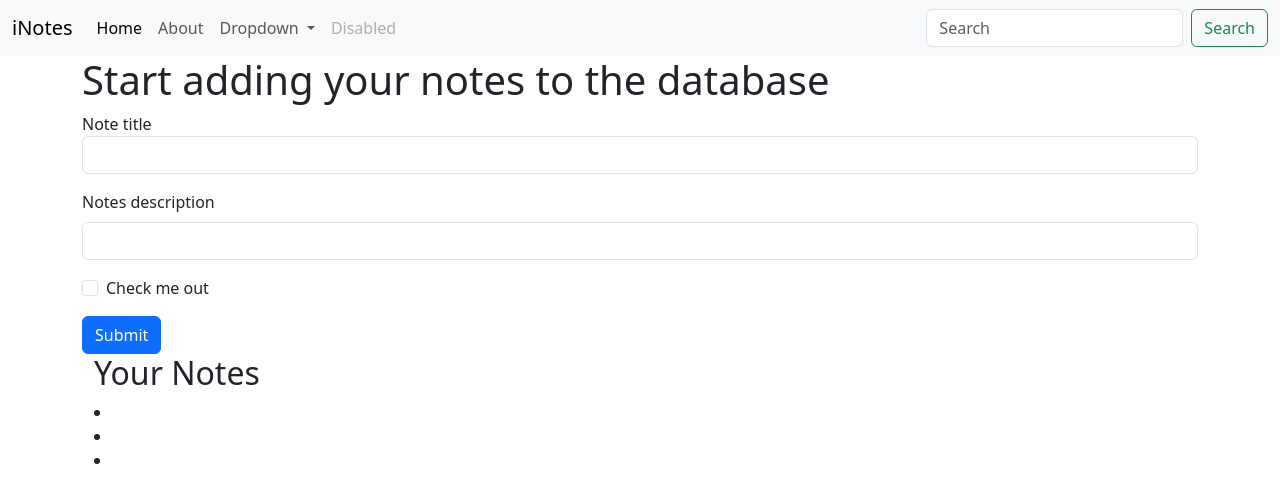
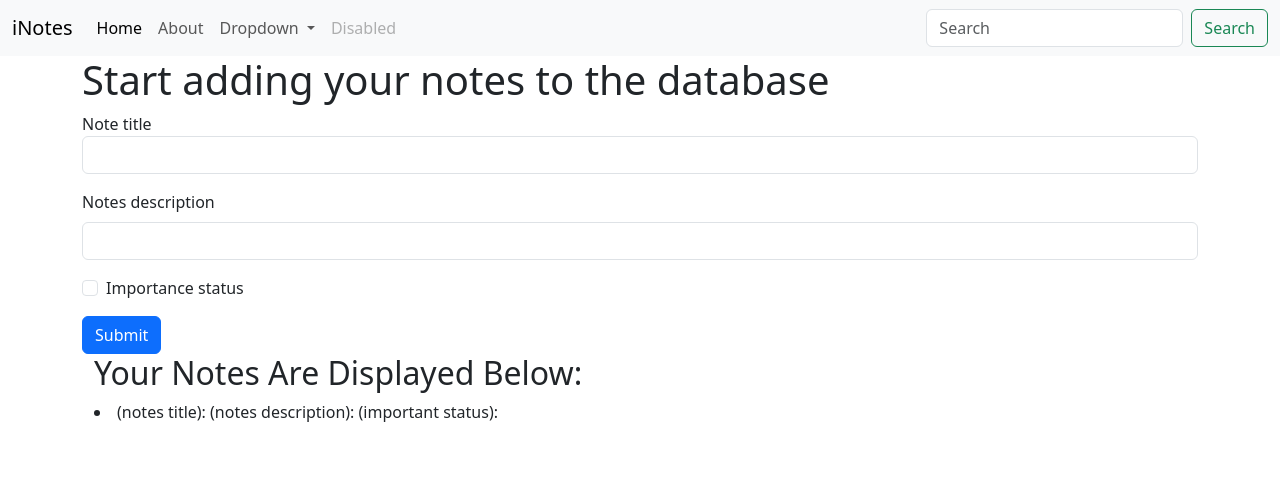
Before and after one commit to anjala03/fastapi, a FastAPI app: page / in a window 1280 px wide. Shown: the top 503 px of the page. Run offline with FastAPI, Linux system fonts and the light colour scheme; a database or web service that is not in the repository returns one stand-in record (values such as "Sample title").

Commit message:
slight changes in html elem

```diff
--- a/templates/index.html
+++ b/templates/index.html
@@ -56,13 +56,13 @@
             </div>
             <div class="mb-3 form-check">
               <input type="checkbox" class="form-check-input" name="important" id="exampleCheck1">
-              <label class="form-check-label" for="exampleCheck1">Check me out</label>
+              <label class="form-check-label" for="exampleCheck1">Importance status</label>
             </div>
 
             <button type="submit" class="btn btn-primary">Submit</button>
           </form>
           <div class="container">
-            <h2> Your Notes</h2>
+            <h2> Your Notes Are Displayed Below: </h2>
             <!-- this is jinja2 if syntax-->
 
             {% if not newdocs %}
@@ -70,9 +70,10 @@
             {% endif %}
             <!-- this is jinja2 for loop syntax-->
             {% for item in newdocs %}
-             <li>{{item.title}}</li>
-             <li>{{item.desc}}</li>
-             <li>{{item.important}}</li>
+             <li>(notes title):{{item.title}}
+                (notes description): {{item.desc}}
+                (important status): {{item.important}}</li>
+
             {% endfor %}
         </div>
       </div>
```
